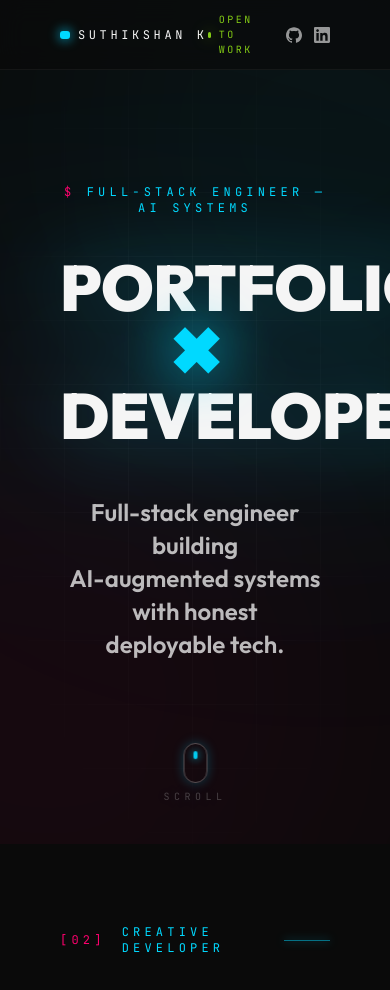
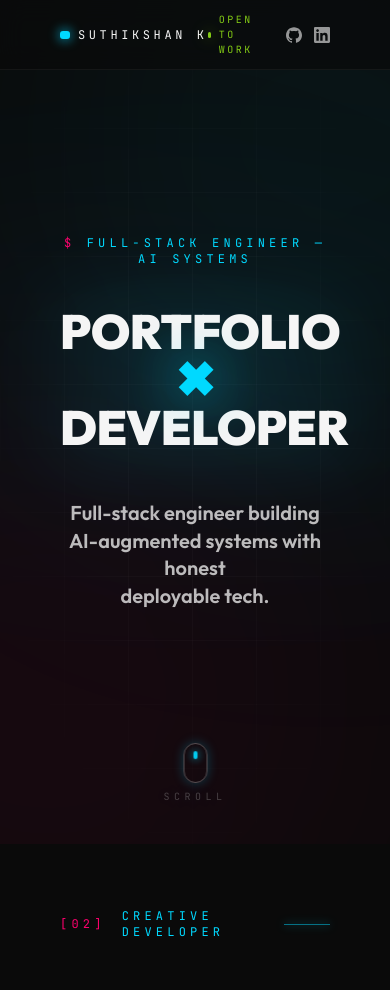
Before and after one commit to suthiks20/MyPortfolio, a React (Vite) app: page / in a window 390 px wide. Shown: the top 990 px of the page. Built offline with nearby package versions, Linux system fonts and the light colour scheme.

Commit message:
chore: trigger redeploy2

```diff
--- a/src/components/Achievements.jsx
+++ b/src/components/Achievements.jsx
@@ -55,24 +55,23 @@ function Achievements() {
     <Section id="achievements" ref={ref}>
       <div className="container-x section-pad w-full">
         <SectionTag index="05" label="Achievements" />
-        <h2 className="ach-title mt-6 font-display text-5xl font-black text-ink drop-shadow-[0_0_24px_rgba(255,0,110,0.25)]">
+        <h2 className="ach-title mt-6 font-display text-4xl sm:text-5xl font-black text-ink text-center drop-shadow-[0_0_24px_rgba(255,0,110,0.25)]">
           ACHIEVEMENTS
         </h2>
 
         <div className="mt-14 grid grid-cols-2 gap-4 sm:grid-cols-3 md:grid-cols-5 gap-6">
           {ACHIEVEMENTS.map((a) => (
-            <Tilt key={a.title} max={7} scale={1.04} className="col-span-1">
-            <div
-              className="ach-card card-glow glass group flex h-full cursor-pointer flex-col items-center rounded-2xl px-6 py-9 text-center hover:scale-105 hover:border-cyan/40 hover:shadow-[0_0_36px_rgba(0,217,255,0.25),0_0_36px_rgba(255,0,110,0.15)]"
+            <Tilt key={a.title} max={7} scale={1.04} className="col-span-1">              <div
+              className="ach-card card-glow glass group flex h-full cursor-pointer flex-col items-center rounded-2xl px-4 py-6 sm:px-6 sm:py-9 text-center hover:scale-105 hover:border-cyan/40 hover:shadow-[0_0_36px_rgba(0,217,255,0.25),0_0_36px_rgba(255,0,110,0.15)]"
               onMouseDown={(e) => e.currentTarget.classList.add('animate-badge-pulse')}
               onAnimationEnd={(e) => e.currentTarget.classList.remove('animate-badge-pulse')}
             >
-              <span className="ach-icon flex h-16 w-16 items-center justify-center rounded-2xl bg-linear-to-br from-cyan/15 to-magenta/15 text-3xl animate-float-glow">
+              <span className="ach-icon flex h-14 w-14 sm:h-16 sm:w-16 items-center justify-center rounded-2xl bg-linear-to-br from-cyan/15 to-magenta/15 text-2xl sm:text-3xl animate-float-glow">
                 {a.icon}
               </span>
-              <p className="mt-4 sm:mt-6 font-display text-lg font-extrabold tracking-wide text-ink">{a.title}</p>
-              <p className="mt-1 sm:mt-2 flex items-center gap-1.5 font-mono text-xs uppercase tracking-[0.2em] text-cyan">
-                <Trophy size={12} /> {a.subtitle}
+              <p className="mt-3 sm:mt-4 sm:mt-6 font-display text-base sm:text-lg font-extrabold tracking-wide text-ink text-center">{a.title}</p>
+              <p className="mt-1 sm:mt-2 flex items-center gap-1.5 font-mono text-[10px] sm:text-xs uppercase tracking-[0.2em] text-cyan">
+                <Trophy size={10} sm:size={12} /> {a.subtitle}
               </p>
             </div>
             </Tilt>
--- a/src/components/Contact.jsx
+++ b/src/components/Contact.jsx
@@ -156,7 +156,7 @@ function Contact() {
       />
 
       <div className="container-x relative w-full text-center">
-        <p className="cta-headline font-display text-[clamp(52px,4.6vw,84px)] font-black leading-[1.02] text-ink">
+        <p className="cta-headline font-display text-[clamp(40px,9vw,84px)] font-black leading-[1.1] text-ink text-center">
           LET&apos;S BUILD SOMETHING
           <br />
           <span className="bg-linear-to-r from-cyan via-magenta to-lime bg-clip-text text-transparent drop-shadow-[0_0_32px_rgba(255,0,110,0.35)]">
@@ -164,7 +164,7 @@ function Contact() {
           </span>
         </p>
 
-        <Divider className="cta-divider mx-auto mt-12 w-[min(760px,85%)] origin-left" />
+        <Divider className="cta-divider mx-auto mt-10 sm:mt-12 w-[min(600px,90%)] origin-left" />
 
         {/* CONTACT INFO */}
         <div className="mt-12 flex flex-col items-center gap-4 sm:flex-row sm:items-center sm:justify-center sm:gap-16">
--- a/src/components/Hero.jsx
+++ b/src/components/Hero.jsx
@@ -65,13 +65,13 @@ function Hero() {
       />
 
       <Tilt max={2.2} scale={1} perspective={1200} className="relative w-full">
-      <div className="container-x py-28 text-center">
+      <div className="container-x py-16 sm:py-20 sm:py-28 text-center">
         <p className="hero-title-part mono-label mb-10 justify-center">
           <span className="text-magenta">$</span> Full-stack engineer — AI systems
         </p>
 
         <h1 className="hero-title-part font-display font-black leading-none tracking-tight drop-shadow-[0_0_42px_rgba(0,217,255,0.3)]">
-          <span className="block text-[clamp(64px,5.2vw,96px)] text-ink">
+          <span className="block text-[clamp(48px,10vw,96px)] text-ink text-center">
             PORTFOLIO{' '}
             <span className="text-cyan drop-shadow-[0_0_28px_rgba(0,217,255,0.85)]">✖</span>{' '}
             DEVELOPER
@@ -80,7 +80,7 @@ function Hero() {
 
         <div className="hero-divider mx-auto mt-12 w-[min(640px,80%)] origin-left" />
 
-        <p className="hero-sub mt-10 font-display text-2xl font-medium leading-snug text-ink/75">
+        <p className="hero-sub mt-10 font-display text-xl sm:text-2xl font-medium leading-snug text-ink/75 text-center">
           {SUB_LINES.map((line) => (
             <span key={line} className="block">
               {line}
--- a/src/index.css
+++ b/src/index.css
@@ -222,10 +222,10 @@
 
 @layer components {
   .container-x {
-    @apply mx-auto w-full max-w-[1400px] px-[60px];
+    @apply mx-auto w-full max-w-[1400px] px-[60px] sm:px-[40px] md:px-[60px];
   }
   .section-pad {
-    @apply py-20;
+    @apply py-16 sm:py-20;
   }
   .divider {
     height: 2px;
@@ -276,7 +276,7 @@
     background-size: 64px 64px;
   }
   .pill {
-    @apply inline-flex items-center rounded-full border border-white/10 bg-white/5 px-5 py-2 font-mono text-sm text-ink;
+    @apply inline-flex items-center rounded-full border border-white/10 bg-white/5 px-4 py-1.5 sm:px-5 sm:py-2 font-mono text-xs sm:text-sm text-ink;
     transition:
       transform 0.15s ease-out,
       box-shadow 0.15s ease-out,
```
